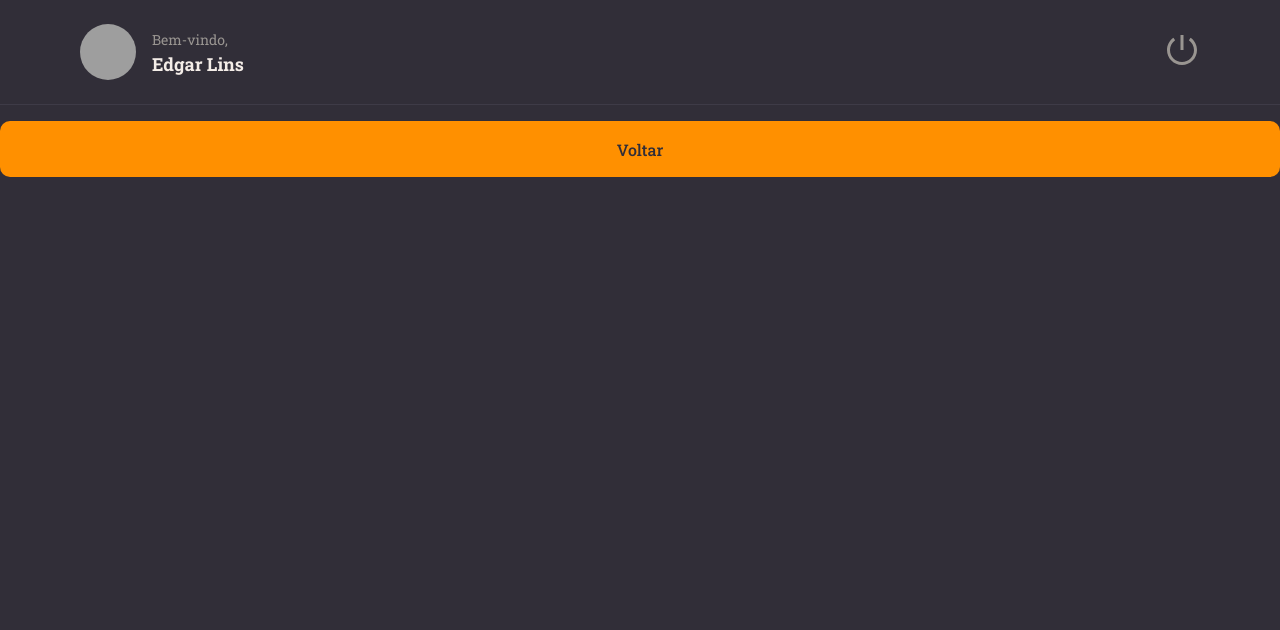
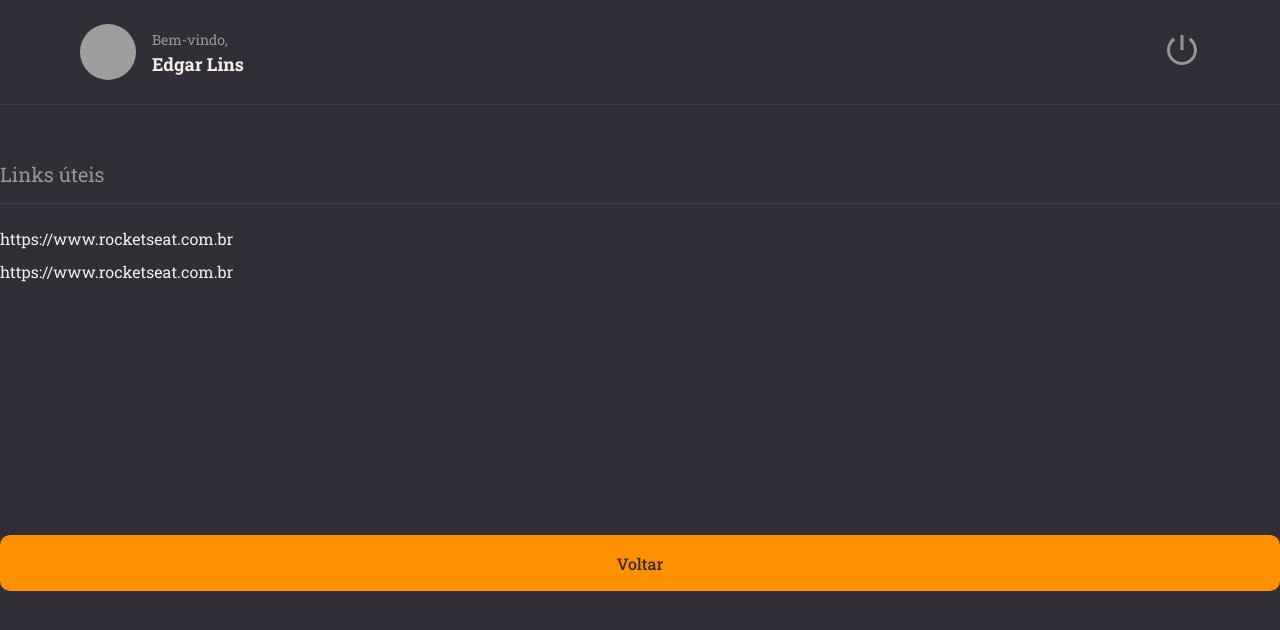
Before and after one commit to edgar-lins/rocketnotes, a React (Vite) app: page / in a window 1280 px wide. Shown: the top 630 px of the page. Built offline with nearby package versions, Linux system fonts and the light colour scheme; grey boxes are pictures that could not be loaded.

Commit message:
Class: Children

```diff
--- /dev/null
+++ b/src/components/Section/index.jsx
@@ -0,0 +1,10 @@
+import { Container } from './styles';
+
+export function Section({ title, children }) {
+    return (
+        <Container>
+            <h2>{title}</h2>
+            {children}
+        </Container>
+    );
+}
--- /dev/null
+++ b/src/components/Section/styles.js
@@ -0,0 +1,18 @@
+import styled from "styled-components";
+
+export const Container = styled.section`
+    margin: 56px 0 28px;
+
+    > h2 {
+        border-bottom-width: 1px;
+        border-bottom-style: solid;
+        border-bottom-color: ${({ theme }) => theme.COLORS.BACKGROUND_700};
+
+        padding-bottom: 16px;
+        margin-bottom: 24px;
+
+        color: ${({ theme }) => theme.COLORS.GRAY_100};
+        font-size: 20px;
+        font-weight: 400;
+    }
+`;
--- a/src/pages/Details/index.jsx
+++ b/src/pages/Details/index.jsx
@@ -1,7 +1,8 @@
-import { Container } from './styles';
+import { Container, Links } from './styles';
 
 import { Header } from '../../components/Header';
 import { Button } from '../../components/Button';
+import { Section } from '../../components/Section';
 
 export function Details() {
 
@@ -9,6 +10,13 @@
     <Container>
       <Header />
 
+      <Section title="Links úteis">
+        <Links>
+          <li><a href="#">https://www.rocketseat.com.br</a></li>
+          <li><a href="#">https://www.rocketseat.com.br</a></li>
+        </Links>
+      </Section>
+
       <Button title="Voltar" />
     </Container>
   )
--- a/src/pages/Details/styles.js
+++ b/src/pages/Details/styles.js
@@ -10,3 +10,15 @@
     "header"
     "content";
 `;
+
+export const Links = styled.ul`
+    list-style: none;
+
+    > li {
+        margin-top: 12px;
+    }
+
+    a {
+        color: ${({ theme }) => theme.COLORS.WHITE};
+    }
+`;
```
